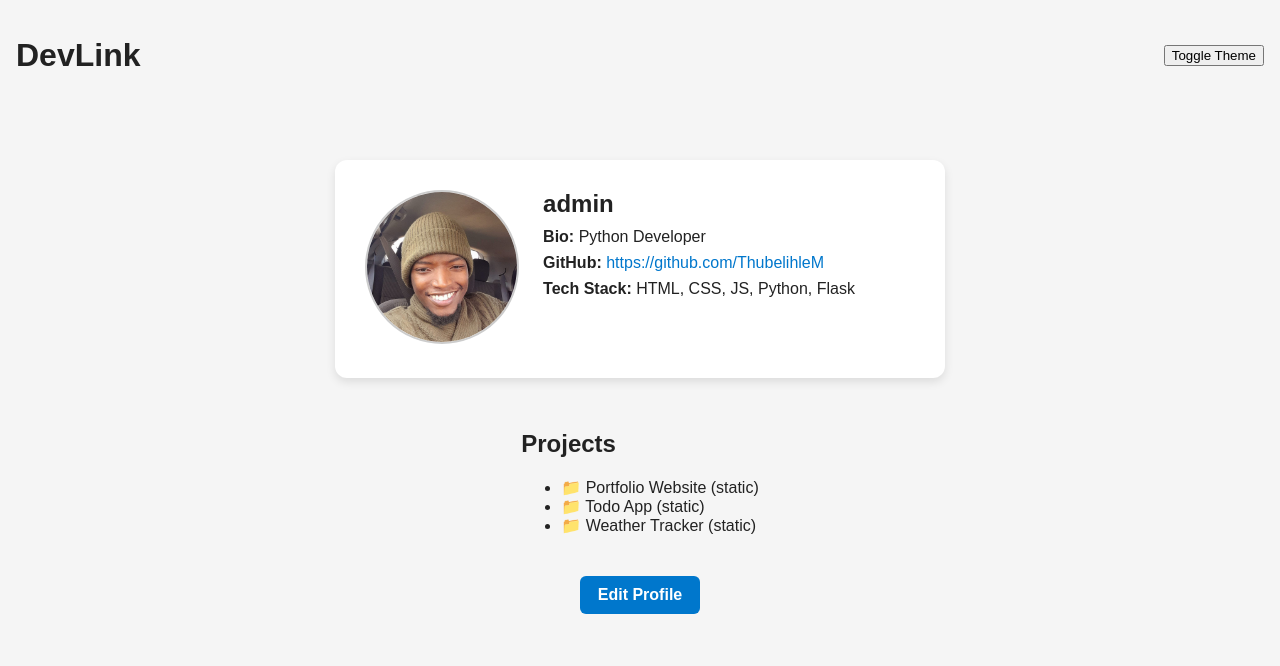
After one commit to ThubelihleM/devlink, a Flask app: page /u/admin in a window 1280 px wide. The commit adds this page. Shown: the top 666 px of the page. Run offline with Flask 3, Linux system fonts and the light colour scheme; a user stored in the database is signed in.

Commit message:
feat: add user profile photo upload and public profile display
- Users can now upload a profile photo via the Edit Profile form
- Uploaded photos are saved and linked to each user's profile
- Public profile page now displays the profile photo
- Basic styling added for profile photo using styles.css

```diff
--- a/app.py
+++ b/app.py
@@ -1,12 +1,17 @@
+import os
+import uuid
 from flask import Flask, render_template, redirect, url_for, request, flash
 from flask_sqlalchemy import SQLAlchemy
 from flask_login import LoginManager, login_user, logout_user, current_user, login_required, UserMixin
 from werkzeug.security import generate_password_hash, check_password_hash
+from werkzeug.utils import secure_filename
 
 from models import db, User
 from forms import loginForm, EditProfileForm
 
 app = Flask(__name__)
+app.config['UPLOAD_FOLDER'] = 'static/uploads'
+app.config['MAX_CONTENT_LENGTH'] = 2 * 1024 * 1024  # 2MB max size
 app.config['SECRET_KEY'] = 'devlink-secret-key'
 app.config['SQLALCHEMY_DATABASE_URI'] = 'sqlite:///devlink.db'
 db.init_app(app)
@@ -28,8 +33,20 @@ def profile():
         current_user.bio = form.bio.data
         current_user.github = form.github.data
         current_user.tech_stack = form.tech_stack.data
+
+        # Handle profile photo
+        if form.profile_photo.data:
+            file = form.profile_photo.data
+            filename = secure_filename(file.filename)
+            unique_filename = f"{uuid.uuid4().hex}_{filename}"
+            file_path = os.path.join(app.root_path, 'static/uploads', unique_filename)
+            file.save(file_path)
+            current_user.profile_photo = unique_filename
+
         db.session.commit()
-        flash('Profile updated successfully!')
+        flash('Profile updated successfully!', 'success')
+        return redirect(url_for('profile'))
+
     return render_template('profile.html', form=form, user=current_user)
 
 @app.route('/login', methods=['GET', 'POST'])
@@ -50,6 +67,12 @@ def logout():
     flash('Logged out successfully.')
     return redirect(url_for('login'))
 
+# Route for public profile view
+@app.route('/u/<username>')
+def public_profile(username):
+    user = User.query.filter_by(username=username).first_or_404()
+    return render_template('public_profile.html', user=user)
+
 # Run the app
 if __name__ == '__main__':
     with app.app_context():
--- a/forms.py
+++ b/forms.py
@@ -1,5 +1,6 @@
 from flask_wtf import FlaskForm
 from wtforms import StringField, PasswordField, SubmitField, TextAreaField
+from flask_wtf.file import FileField, FileAllowed
 from wtforms.validators import InputRequired, Length
 
 class loginForm(FlaskForm):
@@ -11,4 +12,7 @@ class EditProfileForm(FlaskForm):
     bio = TextAreaField('Bio', validators=[Length(max=500)])
     github = StringField('GitHub', validators=[Length(max=100)])
     tech_stack = StringField('Tech Stack (comma-separated)', validators=[Length(max=100)])
+    profile_photo = FileField('Profile Photo', validators=[
+        FileAllowed(['jpg', 'jpeg', 'png'], 'Images only!')
+    ])
     submit = SubmitField('Save Profile')
--- a/static/css/style.css
+++ b/static/css/style.css
@@ -11,14 +11,85 @@ header {
   align-items: center;
 }
 
+.container {
+  display: flex;
+  flex-direction: column;
+  justify-content: center;
+  align-items: center;
+  margin: 2rem;
+}
+
+.profile-card {
+  background-color: white;
+  border-radius: 12px;
+  box-shadow: 0 4px 10px rgba(0, 0, 0, 0.1);
+  display: flex;
+  gap: 24px;
+  padding: 30px;
+  max-width: 800px;
+  width: 100%;
+}
+
+.profile-photo img {
+  width: 150px;
+  height: 150px;
+  border-radius: 50%;
+  object-fit: cover;
+  border: 2px solid #ccc;
+}
+
+.profile-info {
+  flex: 1;
+}
+
+.profile-info h2 {
+  margin-top: 0;
+  margin-bottom: 10px;
+}
+
+.profile-info p {
+  margin: 8px 0;
+}
+
+.profile-info a {
+  color: #0077cc;
+  text-decoration: none;
+}
+
+.profile-info a:hover {
+  text-decoration: underline;
+}
+
+.profile-actions {
+  margin-top: 20px;
+  text-align: center;
+}
+
+.profile-actions .btn {
+  display: inline-block;
+  background-color: #0077cc;
+  color: white;
+  padding: 10px 18px;
+  margin: 5px;
+  border: none;
+  border-radius: 6px;
+  text-decoration: none;
+  font-weight: bold;
+  transition: background-color 0.3s ease;
+}
+
+.profile-actions .btn:hover {
+  background-color: #005fa3;
+}
+
 .light-mode {
-  background-color: #f0f0f0;
+  background-color: #f5f5f5;
   color: #222;
 }
 
 .dark-mode {
   background-color: #121212;
-  color: #f0f0f0;
+  color: #7c7676;
 }
 
 .profile-container {
--- a/templates/base.html
+++ b/templates/base.html
@@ -3,7 +3,7 @@
   <head>
     <meta charset="UTF-8" />
     <meta name="viewport" content="width=device-width, initial-scale=1.0" />
-    <title>DevLink</title>
+    <title>{% block title %} DevLink {% endblock %}</title>
     <link
       rel="stylesheet"
       href="{{ url_for('static', filename='css/style.css') }}"
--- /dev/null
+++ b/templates/public_profile.html
@@ -0,0 +1,48 @@
+{% extends 'base.html' %} {% block title %} {{ user.username }}'s Portfolio {%
+endblock %} {% block content %}
+<div class="container">
+  <div class="container">
+    <div class="profile-card">
+      <div class="profile-photo">
+        {% if user.profile_photo %}
+        <img
+          src="{{ url_for('static', filename='uploads/' + user.profile_photo) }}"
+          alt="Profile photo of {{ user.username }}"
+        />
+        {% else %}
+        <img
+          src="{{ url_for('static', filename='default-profile.png') }}"
+          alt="Default profile photo"
+        />
+        {% endif %}
+      </div>
+      <div class="profile-info">
+        <h2>{{ user.username }}</h2>
+        <p><strong>Bio:</strong> {{ user.bio or "No bio added yet." }}</p>
+        <p>
+          <strong>GitHub:</strong>
+          {% if user.github %}
+          <a href="{{ user.github }}" target="_blank">{{ user.github }}</a>
+          {% else %} Not provided {% endif %}
+        </p>
+        <p>
+          <strong>Tech Stack:</strong> {{ user.tech_stack or "Not specified" }}
+        </p>
+      </div>
+    </div>
+  </div>
+  <div>
+    <h2>Projects</h2>
+    <ul>
+      <li>📁 Portfolio Website (static)</li>
+      <li>📁 Todo App (static)</li>
+      <li>📁 Weather Tracker (static)</li>
+    </ul>
+  </div>
+  <div class="profile-actions">
+    {% if current_user.is_authenticated and current_user.id == user.id %}
+    <a href="{{ url_for('profile') }}" class="btn">Edit Profile</a>
+    {% endif %}
+  </div>
+</div>
+{% endblock %}
```
Also changed, not shown: models.py (+4 -3 lines), templates/profile.html (+21 -3 lines), instance/devlink.db, static/uploads/3d04e4303d354272895f984bf4102d84_Thube.jpg (added), static/uploads/default.png (added).
